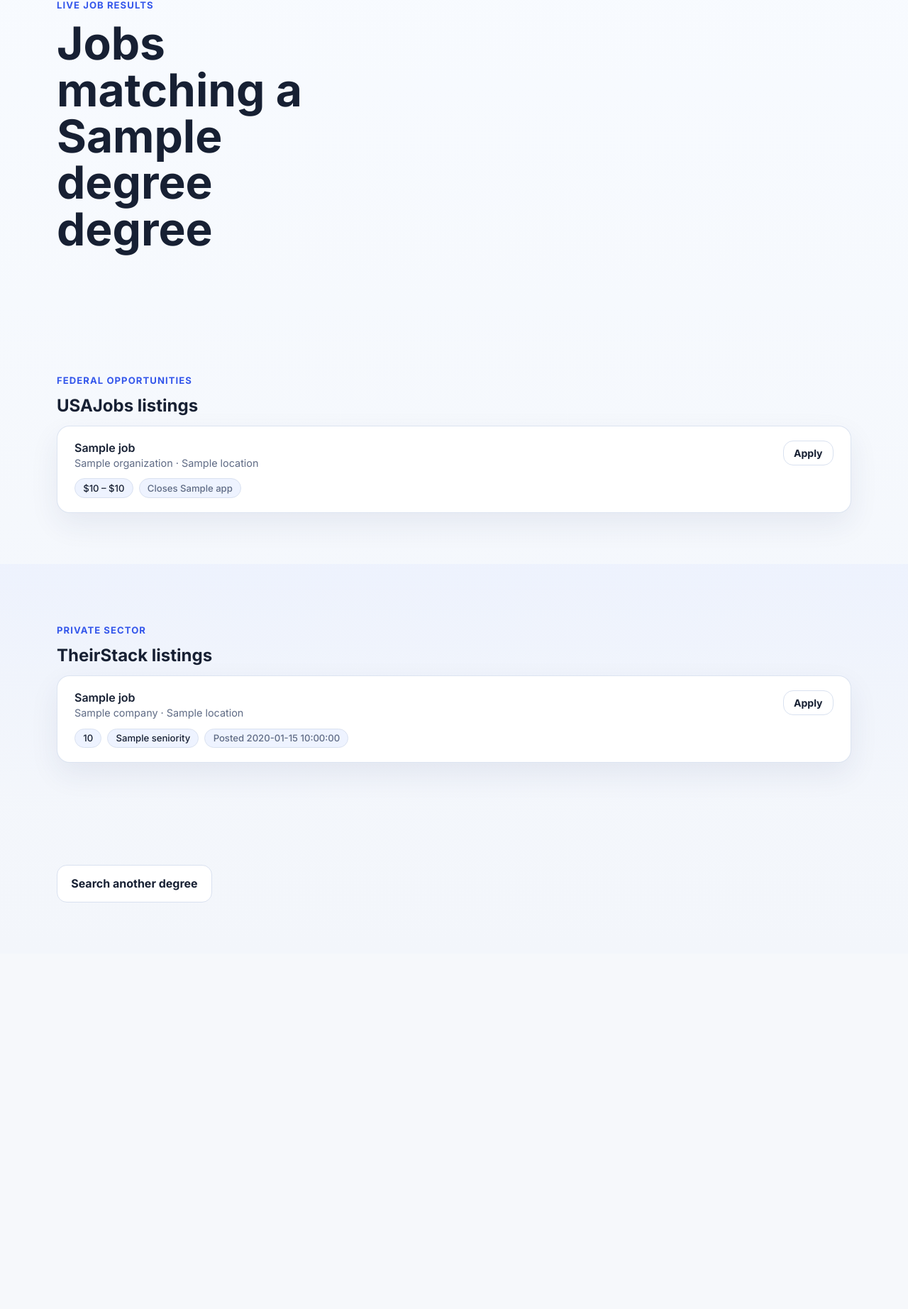
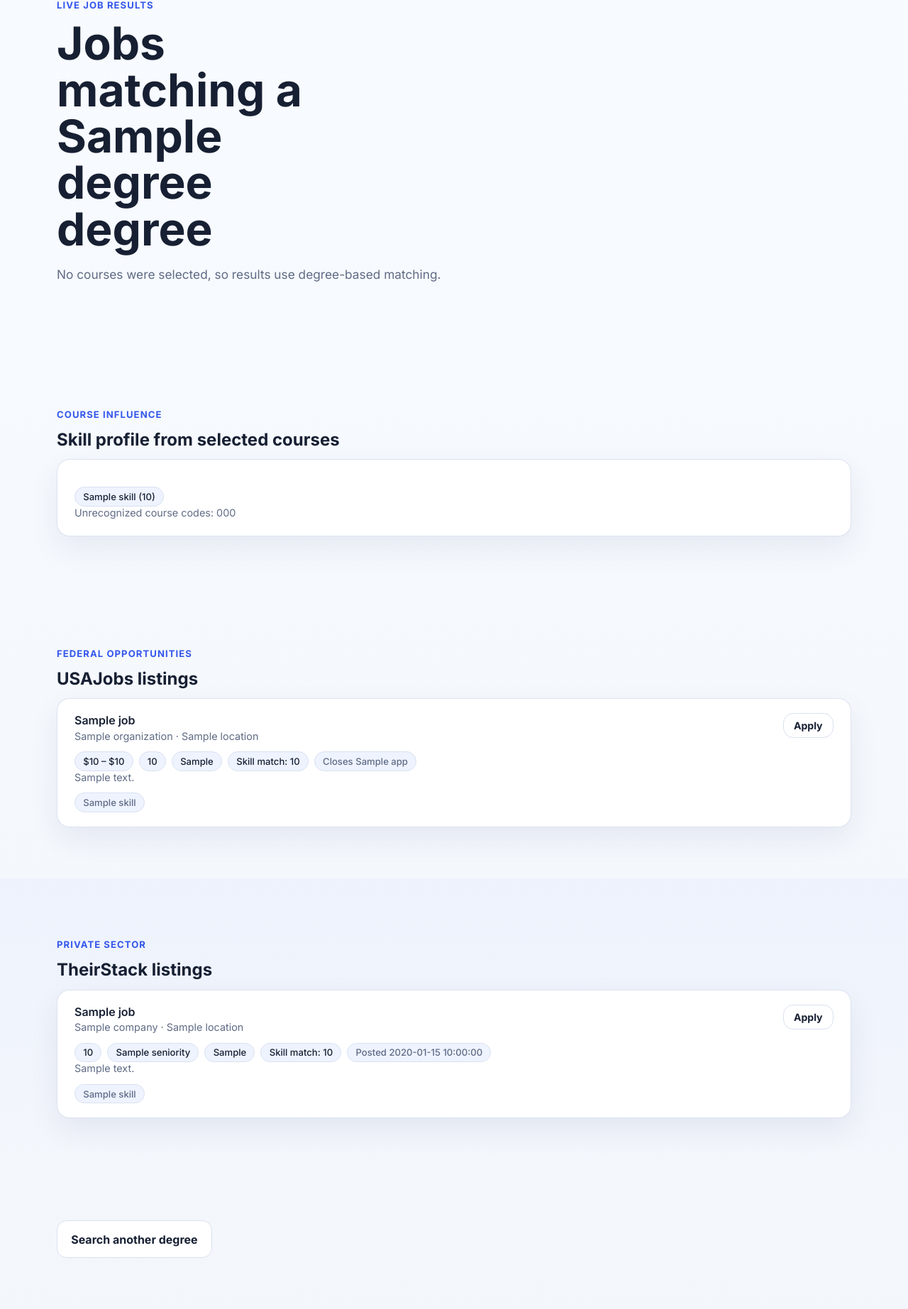
Before and after one commit to kaivillamor/PathPilot, a Flask app: template pathpilot-frontend/templates/results.html in a window 1280 px wide. Shown: the part 187-2032 px from the top of the page at 71% size. Before the commit the page ends 1459 px from the top, so only its background shows below. Run offline with Flask 3, Linux system fonts and the light colour scheme; the template is opened without the code that fills it: most values are stand-ins (such as "Sample title", 1, 10 or a date in 2020).

Commit message:
fixing ui from merging main

```diff
--- a/pathpilot-frontend/templates/results.html
+++ b/pathpilot-frontend/templates/results.html
@@ -6,6 +6,13 @@
   <div class="container">
     <p class="eyebrow">Live job results</p>
     <h1>Jobs matching a {{ degree }} degree</h1>
+    {% if selected_course_count and selected_course_count > 0 and job_match_mode == "strong" %}
+    <p class="lead narrow">Showing only jobs with at least one skill match from your selected courses.</p>
+    {% elif selected_course_count and selected_course_count > 0 %}
+    <p class="lead narrow">Showing all jobs for this degree. Skill tags still reflect your selected courses.</p>
+    {% else %}
+    <p class="lead narrow">No courses were selected, so results use degree-based matching.</p>
+    {% endif %}
   </div>
 </section>
 
@@ -18,6 +25,63 @@
   </div>
 </section>
 {% else %}
+
+<section class="section">
+  <div class="container">
+    {% if selected_course_count and selected_course_count > 0 %}
+    <div class="panel">
+      {% if job_match_mode == "all" %}
+      <form action="/results" method="get">
+        <input type="hidden" name="degree" value="{{ degree }}" />
+        <input type="hidden" name="institution" value="{{ selected_institution or 'pathpilot_demo' }}" />
+        <input type="hidden" name="job_match_mode" value="strong" />
+        <input type="hidden" name="min_match_score" value="{{ min_match_score or 1 }}" />
+        {% for code in selected_courses or [] %}
+        <input type="hidden" name="courses" value="{{ code }}" />
+        {% endfor %}
+        <button type="submit" class="btn btn-secondary btn-sm">Use course filtering</button>
+      </form>
+      {% else %}
+      <form action="/results" method="get">
+        <input type="hidden" name="degree" value="{{ degree }}" />
+        <input type="hidden" name="institution" value="{{ selected_institution or 'pathpilot_demo' }}" />
+        <input type="hidden" name="job_match_mode" value="all" />
+        <input type="hidden" name="min_match_score" value="{{ min_match_score or 1 }}" />
+        {% for code in selected_courses or [] %}
+        <input type="hidden" name="courses" value="{{ code }}" />
+        {% endfor %}
+        <button type="submit" class="btn btn-secondary btn-sm">Show all jobs</button>
+      </form>
+      {% endif %}
+    </div>
+    {% endif %}
+
+    <div class="section-heading">
+      <p class="eyebrow">Course influence</p>
+      <h2>Skill profile from selected courses</h2>
+    </div>
+
+    <div class="panel roadmap-card">
+      {% if plan and plan.skill_profile and plan.skill_profile | length > 0 %}
+      <div class="job-tags">
+        {% for item in plan.skill_profile %}
+        <span class="tag">{{ item.skill }} ({{ item.weight }})</span>
+        {% endfor %}
+      </div>
+      {% else %}
+      <p>No skill profile yet. Select courses on the home page to personalize job relevance.</p>
+      {% endif %}
+      {% if plan and plan.unrecognized_course_codes and plan.unrecognized_course_codes | length > 0 %}
+      <p class="job-meta">
+        Unrecognized course codes:
+        {% for code in plan.unrecognized_course_codes %}
+        {{ code }}{% if not loop.last %}, {% endif %}
+        {% endfor %}
+      </p>
+      {% endif %}
+    </div>
+  </div>
+</section>
 
 <section class="section">
   <div class="container">
@@ -45,18 +109,45 @@
           {% if job.salary_min and job.salary_max %}
           <span class="tag">${{ "{:,.0f}".format(job.salary_min | float) }} – ${{ "{:,.0f}".format(job.salary_max | float) }}</span>
           {% endif %}
+          {% if job.salary_interval %}
+          <span class="tag">{{ job.salary_interval }}</span>
+          {% endif %}
           {% if job.remote %}
           <span class="tag">Remote</span>
+          {% endif %}
+          {% if job.position_schedule %}
+          <span class="tag">{{ job.position_schedule }}</span>
+          {% endif %}
+          {% if job.match_score and job.match_score > 0 %}
+          <span class="tag">Skill match: {{ job.match_score }}</span>
           {% endif %}
           {% if job.applicationclose %}
           <span class="tag tag-muted">Closes {{ job.applicationclose[:10] }}</span>
           {% endif %}
         </div>
+        {% if job.job_summary %}
+        <p class="job-meta">{{ job.job_summary[:260] }}{% if job.job_summary | length > 260 %}...{% endif %}</p>
+        {% elif job.qualification_summary %}
+        <p class="job-meta">{{ job.qualification_summary[:260] }}{% if job.qualification_summary | length > 260 %}...{% endif %}</p>
+        {% endif %}
+        {% if job.matched_skills and job.matched_skills | length > 0 %}
+        <div class="job-tags">
+          {% for skill in job.matched_skills %}
+          <span class="tag tag-muted">{{ skill }}</span>
+          {% endfor %}
+        </div>
+        {% endif %}
       </div>
       {% endfor %}
     </div>
     {% else %}
-    <div class="panel"><p>No federal listings found for this degree.</p></div>
+    <div class="panel">
+      {% if job_match_mode == "strong" and selected_course_count and selected_course_count > 0 %}
+      <p>No federal listings matched your selected course skills. Try <strong>Show all jobs</strong>.</p>
+      {% else %}
+      <p>No federal listings found for this degree.</p>
+      {% endif %}
+    </div>
     {% endif %}
   </div>
 </section>
@@ -92,18 +183,40 @@
           {% if job.seniority %}
           <span class="tag">{{ job.seniority | capitalize }}</span>
           {% endif %}
+          {% if job.employment_type %}
+          <span class="tag">{{ job.employment_type }}</span>
+          {% endif %}
           {% if job.remote %}
           <span class="tag">Remote</span>
+          {% endif %}
+          {% if job.match_score and job.match_score > 0 %}
+          <span class="tag">Skill match: {{ job.match_score }}</span>
           {% endif %}
           {% if job.date_posted %}
           <span class="tag tag-muted">Posted {{ job.date_posted }}</span>
           {% endif %}
         </div>
+        {% if job.description %}
+        <p class="job-meta">{{ job.description[:260] }}{% if job.description | length > 260 %}...{% endif %}</p>
+        {% endif %}
+        {% if job.matched_skills and job.matched_skills | length > 0 %}
+        <div class="job-tags">
+          {% for skill in job.matched_skills %}
+          <span class="tag tag-muted">{{ skill }}</span>
+          {% endfor %}
+        </div>
+        {% endif %}
       </div>
       {% endfor %}
     </div>
     {% else %}
-    <div class="panel"><p>No private listings found for this degree.</p></div>
+    <div class="panel">
+      {% if job_match_mode == "strong" and selected_course_count and selected_course_count > 0 %}
+      <p>No private listings matched your selected course skills. Try <strong>Show all jobs</strong>.</p>
+      {% else %}
+      <p>No private listings found for this degree.</p>
+      {% endif %}
+    </div>
     {% endif %}
   </div>
 </section>
```
Also changed, not shown: pathpilot-backend/services/theirstack.py (+15 -10 lines), pathpilot-backend/services/usajobs.py (+37 -9 lines), pathpilot-frontend/static/css/style.css (+33 -0 lines), pathpilot-frontend/templates/base.html (line endings or trailing spaces).
